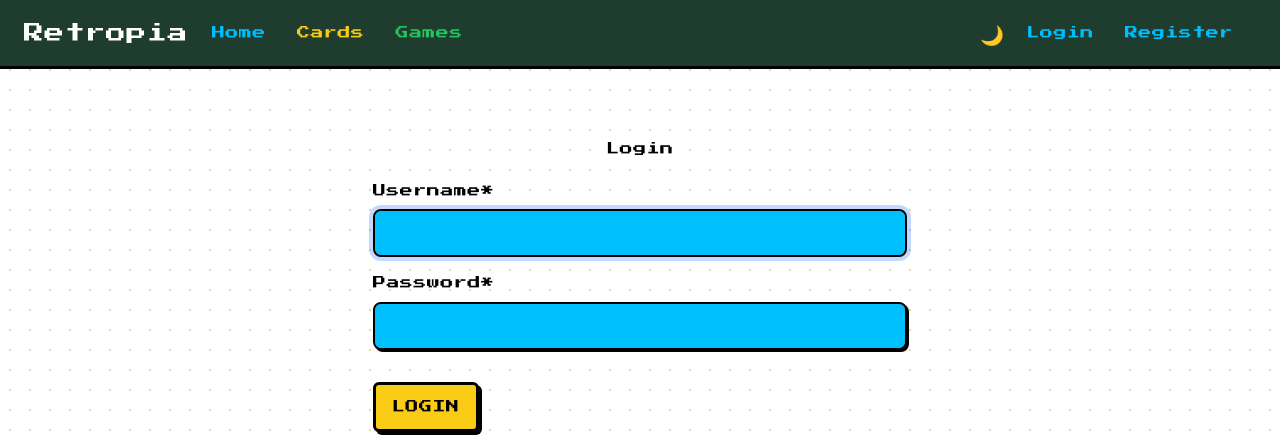
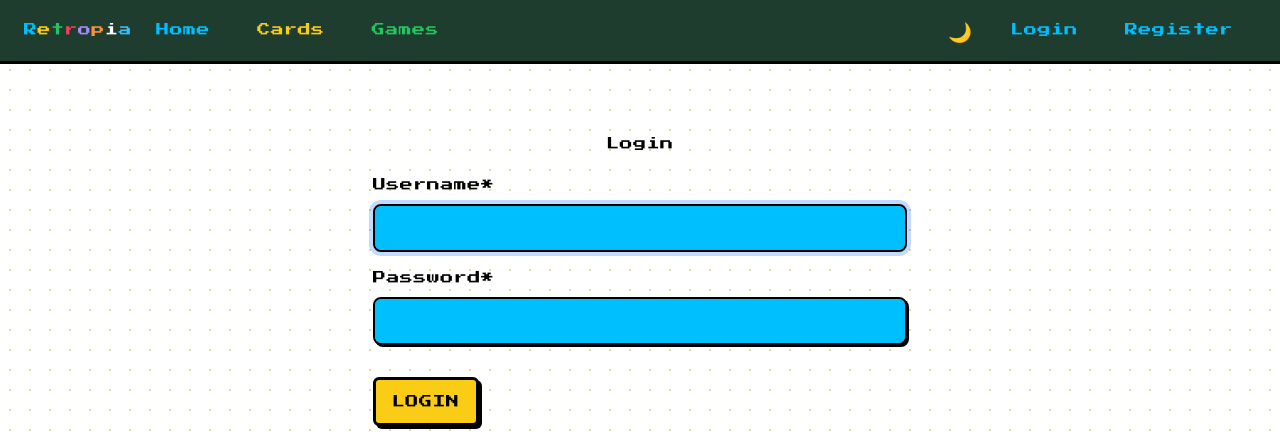
Before and after one commit to mbe645/retropia, a Django app: page /accounts/login/ in a window 1280 px wide. Shown: the top 441 px of the page. Run offline with Django 5.2, Linux system fonts and the light colour scheme; some libraries are stand-ins or nearby versions.

Commit message:
Color each Retropia logo letter and center navbar items for retro effect

```diff
--- a/static/css/custom.css
+++ b/static/css/custom.css
@@ -115,3 +115,25 @@ body, .nav-link, .btn, .logo, input, textarea, select, label, p, li, a, th, td,
 .nav-cards { color: var(--nav-cards) !important; }
 .nav-games { color: var(--nav-games) !important; }
 .nav-blog  { color: var(--nav-blog) !important; }
+
+.logo-multi .r  { color: #00bfff; }  /* Mavi */
+.logo-multi .e  { color: #facc15; }  /* Sarı */
+.logo-multi .t  { color: #22c55e; }  /* Yeşil */
+.logo-multi .r2 { color: #f43f5e; }  /* Kırmızı */
+.logo-multi .o  { color: #a78bfa; }  /* Mor */
+.logo-multi .p  { color: #fb923c; }  /* Turuncu */
+.logo-multi .i  { color: #fff;    }  /* Beyaz */
+.logo-multi .a  { color: #38bdf8; }  /* Açık mavi */
+
+.navbar-nav {
+    display: flex;
+    align-items: center;
+    justify-content: center;
+    gap: 16px;
+}
+
+.navbar .btn {
+    vertical-align: middle;
+    margin-top: 0 !important;
+    margin-bottom: 0 !important;
+}
--- a/templates/base.html
+++ b/templates/base.html
@@ -66,7 +66,11 @@
 
 <nav class="navbar navbar-expand-lg navbar-dark bg-dark">
     <div class="container-fluid">
-        <a class="navbar-brand d-flex align-items-center" href="/">Retropia</a>
+        <a class="navbar-brand d-flex align-items-center" href="/">
+            <span class="logo-multi">
+                <span class="r">R</span><span class="e">e</span><span class="t">t</span><span class="r2">r</span><span class="o">o</span><span class="p">p</span><span class="i">i</span><span class="a">a</span>
+            </span>
+        </a>
         <button class="navbar-toggler" type="button" data-bs-toggle="collapse" data-bs-target="#navbarNav">
             <span class="navbar-toggler-icon"></span>
         </button>
```
